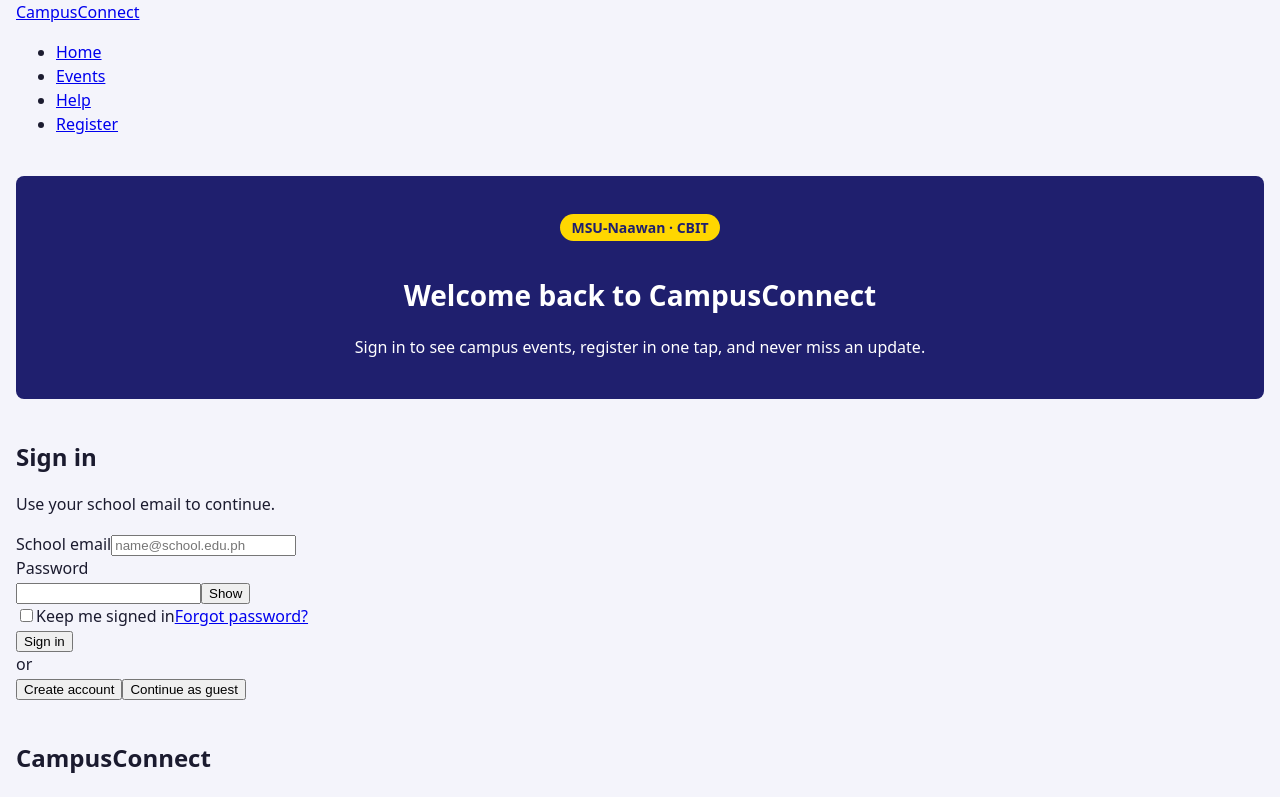
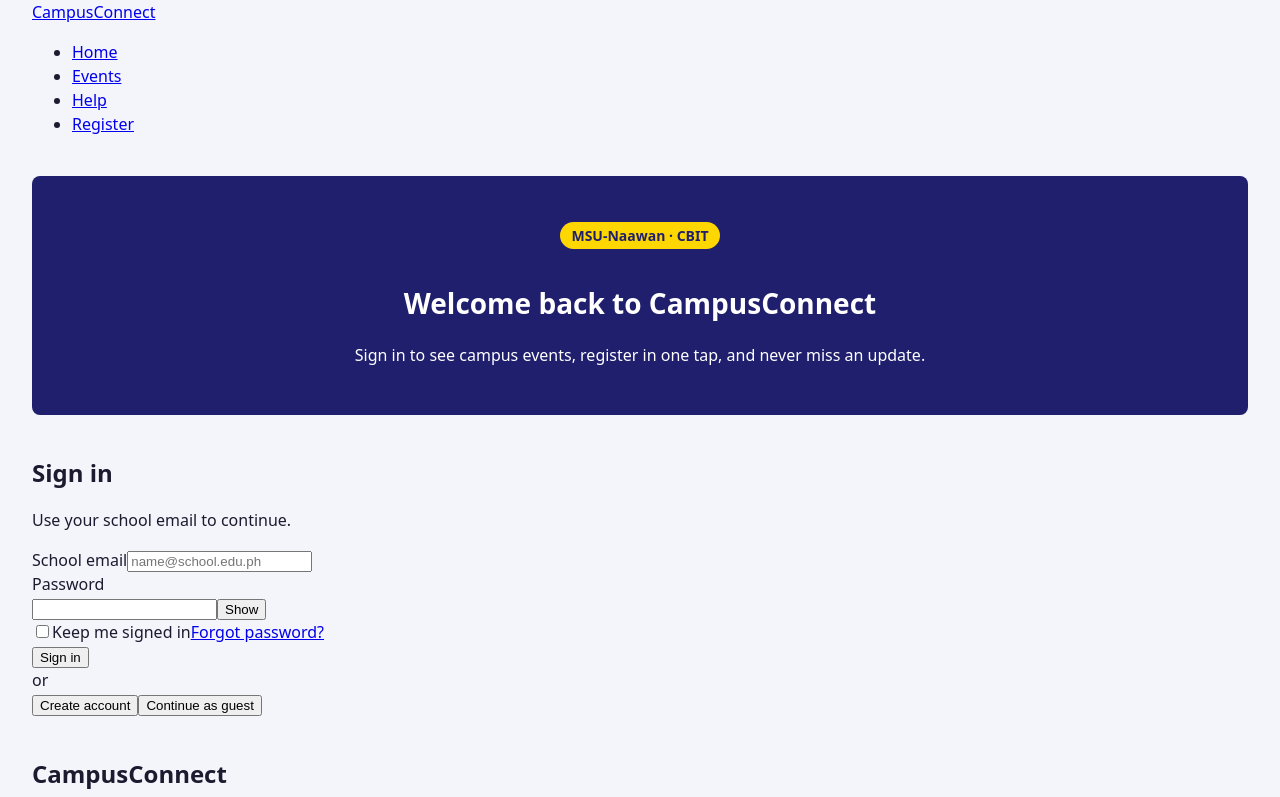
Before and after one commit to enialle2/ccc181-week10-group-CAPPIS, a React (Vite) app: page / in a window 1280 px wide. Shown: the top 797 px of the page. Built offline with nearby package versions, Linux system fonts and the light colour scheme.

Commit message:
base: wider container and panel padding from 768px

```diff
--- a/src/styles/base.css
+++ b/src/styles/base.css
@@ -85,7 +85,15 @@
         .brand-panel          more padding (2rem)
    -------------------------------------------------------------------- */
 
+@media (min-width: 768px) {
+  .container {
+    padding-inline: 2rem;
+  }
 
+  .brand-panel {
+    padding: 2rem;
+  }
+}
 
 
 /* ---- 3. 1024px and up (laptops) --------------------------------------
```
